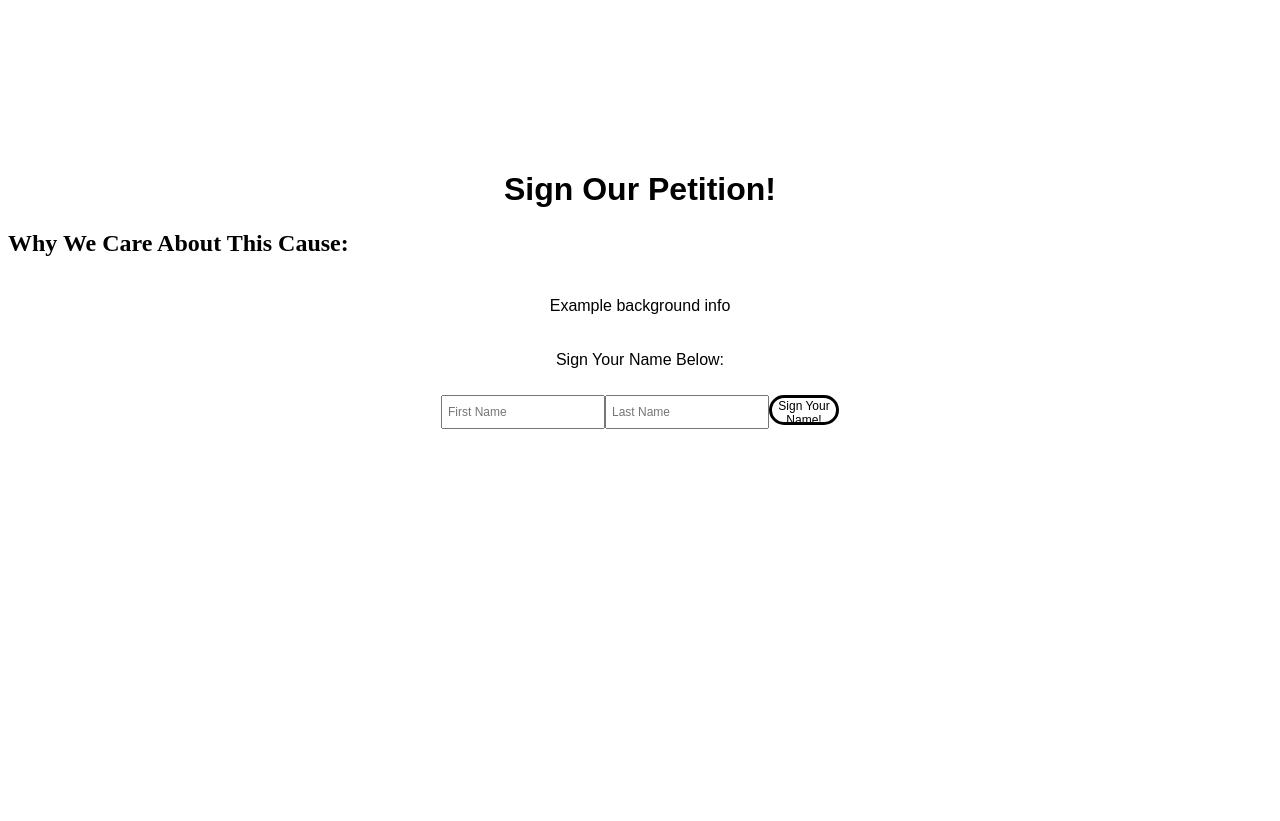
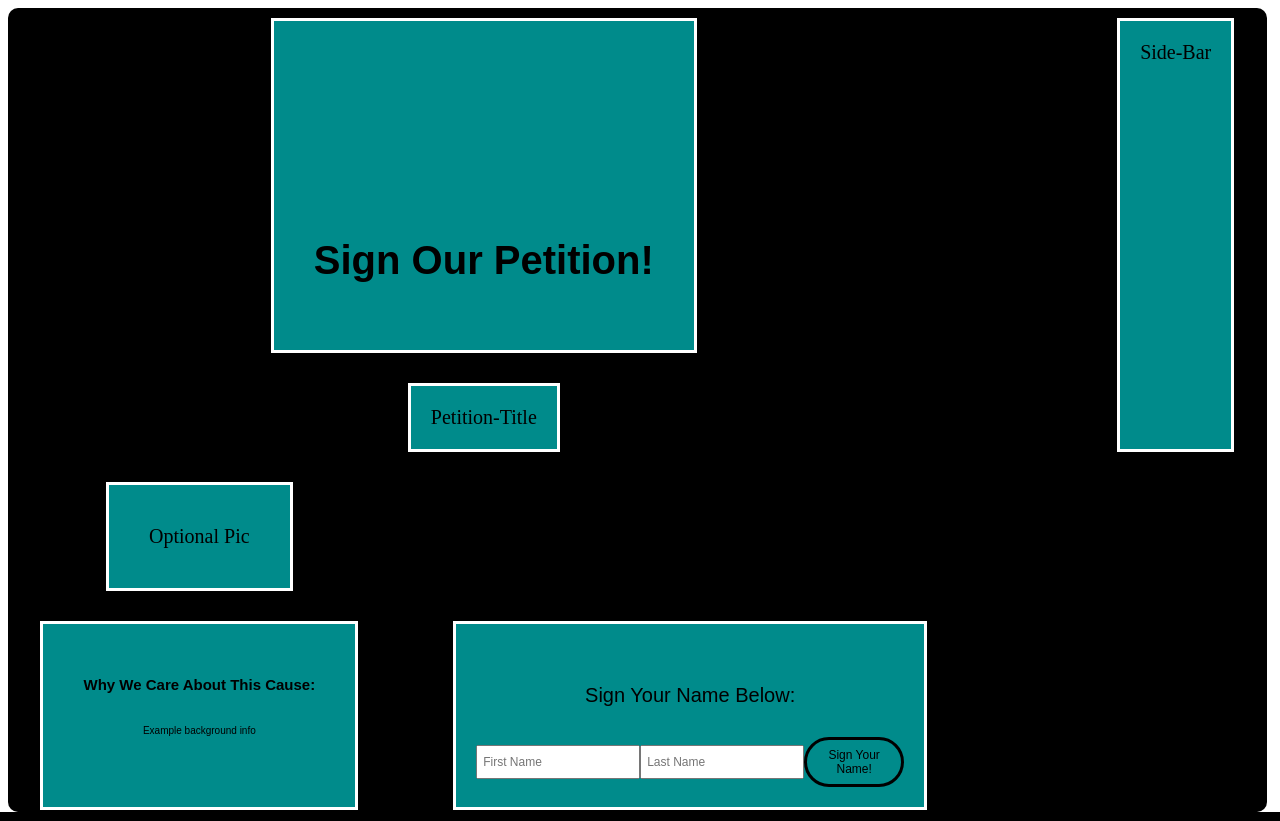
Before and after one commit to cssgunc/IPI-Website, a Flask app: template IPI-petition/templates/petition.html in a window 1280 px wide. Run offline with Flask 2, Linux system fonts and the light colour scheme; the template is opened without the code that fills it, so the values that code supplies are empty.

Commit message:
set up grid for petition page

```diff
--- a/IPI-petition/templates/petition.html
+++ b/IPI-petition/templates/petition.html
@@ -3,12 +3,20 @@
 <head>
     <meta charset="utf-8">
     <title>Example Petition Title</title>
-    <h1 class="header">Sign Our Petition!</h1>
+
     <link rel="stylesheet" type="text/css" href="style.css"/>
 </head>
 
 <body>
-<div class="flex-container">
+
+<div class="grid-container">
+    <div class="grid-head">
+        <h1 class="header">Sign Our Petition!</h1>
+    </div>
+    <div class="grid-side">Side-Bar</div>
+    <div class="grid-title">Petition-Title</div>
+    <div class="grid-pic">Optional Pic</div>
+    <div class="grid-desc">
             <div class="description-title">
                     <h2>Why We Care About This Cause: </h2>
                 </div>
@@ -17,6 +25,8 @@
                             Example background info
                         </p>
                 </div>
+    </div>
+    <div class="grid-sign">
             <div class="sign-name">
                     <p>Sign Your Name Below: </p>
                     <form id="name-form" input="text">
@@ -27,6 +37,11 @@
                         </div>
                     </form>
                 </div>
+    </div>
+</div>
+<div class="flex-container">
+
+
 
 </div>
 
--- a/IPI-petition/templates/style.css
+++ b/IPI-petition/templates/style.css
@@ -5,12 +5,12 @@
     padding-top: 150px;
 }
 
-h1 {
+h1, h2 {
     text-align: center;
-    border: green 10px;
     font-family: Haettenschweiler, 'Arial Narrow Bold', sans-serif;
 
 }
+
 
 html, body {
     height: 100%;
@@ -85,9 +85,84 @@ input {
     height: 20px;
  }
 
+.grid-container {
+    display: grid;
+    width: 98%;
+    height: 98%;
+    grid-template-columns: auto auto auto auto;
+    grid-template-rows: auto auto auto auto;
+    justify-items: center;
+    grid-column-gap: 50px;
+    grid-row-gap: 30px;
+    background-color: black;
+    padding: 10px;
+    border-radius: 10px;
+
+}
+
+.grid-head {
+    grid-column: 1 / span 2;
+    grid-row: 1;
+    background-color: darkcyan;
+    border: 3px solid #fff;
+    padding: 40px;
+    font-size:20px;
+    text-align: center;
+}
+
+.grid-title {
+    grid-column: 1 / span 2;
+    grid-row: 2;
+    background-color: darkcyan;
+    border: 3px solid #fff;
+    padding: 20px;
+    font-size:20px;
+    text-align: center;
+}
+
+.grid-side {
+    grid-column: 4;
+    grid-row: 1 / 3;
+    background-color: darkcyan;
+    border: 3px solid #fff;
+    padding: 20px;
+    font-size:20px;
+    text-align: center;
+}
+
+.grid-pic {
+    grid-column: 1;
+    grid-row: 3;
+    background-color: darkcyan;
+    border: 3px solid #fff;
+    padding: 40px;
+    font-size:20px;
+    text-align: center;
+}
+
+.grid-sign {
+    grid-column: 2;
+    grid-row: 4;
+    background-color: darkcyan;
+    border: 3px solid #fff;
+    padding: 20px;
+    font-size:20px;
+    text-align: center;
+}
+
+.grid-desc {
+    grid-column: 1;
+    grid-row: 4;
+    background-color: darkcyan;
+    border: 3px solid #fff;
+    padding: 40px;
+    font-size:10px;
+    text-align: center;
+}
+
  button {
-    height: 30px;
-    width: 70px;
+    height: 50px;
+    width: 100px;
     background: none; /* This removes the default background */
     color: black;
     border: 3px solid black;
```
Lines whose indentation alone changed are shown as unchanged.
